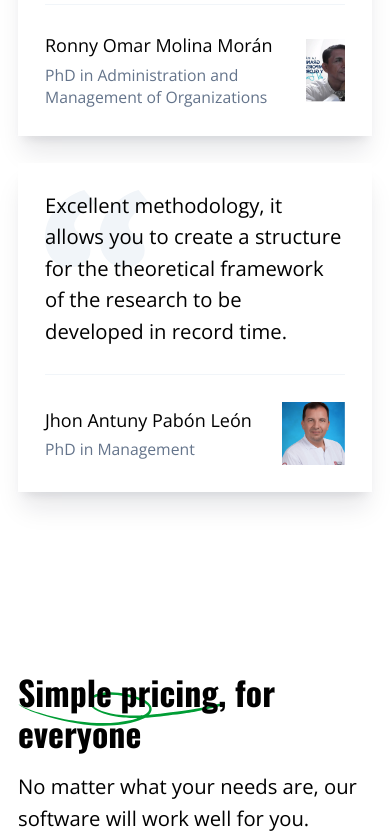
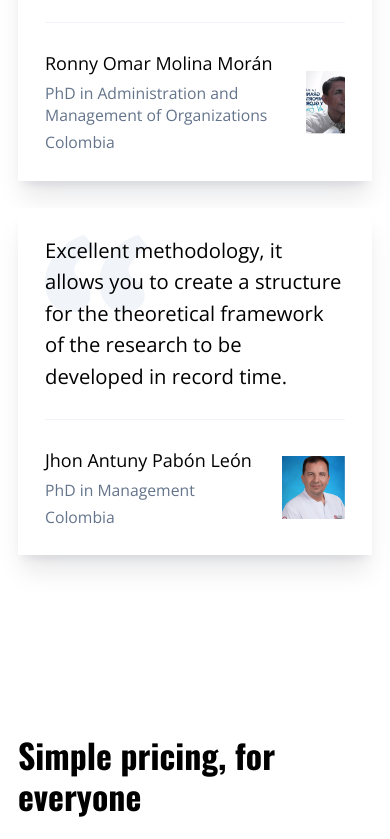
Before and after one commit to coreofscience/tos.coreofscience.org, a React (Vite) app: page / in a window 390 px wide. Shown: the part 4240-5079 px from the top of the page. Built offline with nearby package versions, Linux system fonts and the light colour scheme; no server answers.

Commit message:
Organize the pricing section, FAQ, Footer, Header and Testimonials

```diff
--- a/src/App.tsx
+++ b/src/App.tsx
@@ -19,6 +19,7 @@ const UserProvider = React.lazy(
   () => import("./components/providers/UserProvider")
 );
 const Sap = React.lazy(() => import("./components/pages/docs/Sap"))
+const FAQ = React.lazy(() => import("./components/pages/docs/FAQ"))
 const Home = React.lazy(() => import("./components/pages/Home"))
 
 const queryClient = new QueryClient();
@@ -49,6 +50,7 @@ const App = () => {
                     element={<Result />}
                   />
                   <Route path="/docs/sap" element={<Sap />} />
+                  <Route path="/docs/faq" element={<FAQ />} />
                   <Route path="*" element={<NotFound />} />
                 </Routes>
               </AppLayout>
--- a/src/components/layout/Footer.tsx
+++ b/src/components/layout/Footer.tsx
@@ -1,9 +1,12 @@
+import { Link } from "react-router-dom"
+
 import CoreOfScience from "../vectors/CoreOfScience";
 import GitHubIcon from "../vectors/GitHubIcon";
 import FacebookIcon from "../vectors/FacebookIcon";
 import YoutubeIcon from "../vectors/YoutubeIcon";
 import TwitterIcon from "../vectors/TwitterIcon";
 import Reference from "../tree/Reference";
+import NavBar from "./NavBar";
 
 const Footer = () => (
   <div className="flex flex-col gap-4 py-8 md:py-16 md:gap-8">
@@ -191,6 +194,18 @@ const Footer = () => (
         project. &copy; 2020 Core of Science.
       </span>
     </div>
+    <div className="flex justify-center">
+      <div className="hidden gap-1 md:gap-4 lg:gap-8 lg:flex">
+        <NavBar />
+        <ul>
+          <li>
+            <Link className="text-leaf hover:text-leaf-900" to="/docs/faq">
+              FAQ
+            </Link>
+          </li>
+        </ul>
+      </div>
+    </div>
   </div>
 );
 
--- a/src/components/layout/Header.tsx
+++ b/src/components/layout/Header.tsx
@@ -5,6 +5,7 @@ import useUser from "../../hooks/useUser";
 import TreeOfScience from "../vectors/TreeOfScience";
 import useFirebase from "../../hooks/useFirebase";
 import HamburgerMenu from "./HamburgerMenu";
+import NavBar from "./NavBar";
 
 const Header = () => {
   const firebase = useFirebase();
@@ -21,19 +22,9 @@ const Header = () => {
       </h2>
      </Link>
      {location.pathname === "/" && (
-      <>
-       <div className="hidden gap-1 md:gap-4 lg:gap-8 lg:flex">
-        <ul>
-         <li><a className="text-leaf hover:text-leaf-900" href="#how-it-works">How it works</a></li>
-        </ul>
-        <ul>
-         <li><a className="text-leaf hover:text-leaf-900" href="#testimonials">Testimonials</a></li>
-        </ul>
-        <ul>
-         <li><a className="text-leaf hover:text-leaf-900" href="#pricing">Pricing</a></li>
-        </ul>
-       </div>
-      </>
+      <div className="hidden gap-1 md:gap-4 lg:gap-8 lg:flex">
+       <NavBar />
+      </div>
      )}
     </div>
     <div className="flex flex-row items-center gap-2">
--- a/src/components/pages/Home/Pricing.tsx
+++ b/src/components/pages/Home/Pricing.tsx
@@ -1,11 +1,11 @@
 import { FC } from "react";
+
 import PricingCard from "./PricingCard";
 import {
  includedFeaturesForFree,
  includedFeaturesForBasic,
  includedFeaturesForPro,
 } from "./constanst";
-import UnderlineIconForPricing from "../../vectors/UnderlineIconForPricing";
 
 const Pricing: FC = () => {
  return (
@@ -14,7 +14,6 @@ const Pricing: FC = () => {
     <div className="md:text-center">
      <h2 className="text-3xl font-tall sm:text-4xl">
       <span className="relative whitespace-nowrap">
-       <UnderlineIconForPricing />
        <span className="relative">Simple pricing,</span>
       </span>{" "}
       for everyone
@@ -23,13 +22,7 @@ const Pricing: FC = () => {
       No matter what your needs are, our software will work well for you.
      </p>
     </div>
-    <div className="grid max-w-2xl grid-cols-1 gap-y-10 sm:mx-auto lg:-mx-8 lg:max-w-none lg:grid-cols-3 xl:mx-0 xl:gap-x-8">
-     <PricingCard
-      name="Free"
-      description="No need to register or pay, start creating your trees right now."
-      price="$0/month"
-      features={includedFeaturesForFree}
-     />
+    <div className="grid max-w-2xl grid-cols-1 gap-y-10 sm:mx-auto lg:-mx-8 lg:max-w-3xl lg:place-self-center lg:gap-x-8 lg:grid-cols-2 xl:mx-0 xl:gap-x-8">
      <PricingCard
       name="Pro"
       description="Contact us and we will understand your needs and give you the best offer that suits your needs."
--- a/src/components/pages/Home/TestimonialCard.tsx
+++ b/src/components/pages/Home/TestimonialCard.tsx
@@ -6,9 +6,10 @@ type Props = {
  name: string;
  occupation: string;
  img: string;
+ country: string
 };
 
-const TestimonialCard: FC<Props> = ({ review, name, occupation, img }: Props) => {
+const TestimonialCard: FC<Props> = ({ review, name, occupation, img, country }: Props) => {
  return (
   <li>
    <figure className="relative bg-white p-6 shadow-xl shadow-slate-900/10">
@@ -20,6 +21,7 @@ const TestimonialCard: FC<Props> = ({ review, name, occupation, img }: Props) =>
      <div>
       <div>{name}</div>
       <div className="mt-1 text-sm text-slate-500">{occupation}</div>
+      <div className="mt-1 text-sm text-slate-500">{country}</div>
      </div>
      <div className="overflow-hidden bg-slate-50">
       <img
--- a/src/components/pages/Home/Testimonials.tsx
+++ b/src/components/pages/Home/Testimonials.tsx
@@ -17,6 +17,7 @@ const Testimonials: FC = () => {
        name="Jose Miguel Lopez Zuluaga"
        occupation="Industrial Engineer"
        img="/assets/testimonials/jose-miguel-lopez.png"
+       country="Colombia"
       />
      </ul>
     </li>
@@ -27,6 +28,7 @@ const Testimonials: FC = () => {
        name="Ronny Omar Molina Morán"
        occupation="PhD in Administration and Management of Organizations"
        img="/assets/testimonials/ronny-omar-molina.png"
+       country="Colombia"
       />
      </ul>
     </li>
@@ -37,6 +39,7 @@ const Testimonials: FC = () => {
        name="Jhon Antuny Pabón León"
        occupation="PhD in Management"
        img="/assets/testimonials/jhon-antuny.png"
+       country="Colombia"
       />
      </ul>
     </li>
--- a/src/components/pages/Home/index.tsx
+++ b/src/components/pages/Home/index.tsx
@@ -5,7 +5,6 @@ const FileDropper = React.lazy(() => import("../../upload/FileDropper"));
 import Testimonials from "./Testimonials";
 import Hero from "./Hero";
 import Pricing from "./Pricing";
-import FAQ from "./FAQ";
 import GetStarted from "./GetStarted";
 import HowItWorks from "./HowItWorks";
 
@@ -29,7 +28,6 @@ const Home: FC = () => {
    <GetStarted />
    <Testimonials />
    <Pricing />
-   <FAQ />
   </div>
  );
 };
--- a/src/components/vectors/UnderlineIconForPricing.tsx
+++ /dev/null
@@ -1,20 +0,0 @@
-import { FC } from "react";
-
-const UnderlineIconForPricing: FC = () => {
- return (
-  <svg
-   aria-hidden="true"
-   viewBox="0 0 281 40"
-   preserveAspectRatio="none"
-   className="absolute left-0 top-1/2 h-[1em] w-full fill-leaf">
-   <path
-    fillRule="evenodd"
-    clipRule="evenodd"
-    d="M240.172 22.994c-8.007 1.246-15.477 2.23-31.26 4.114-18.506 2.21-26.323 2.977-34.487 3.386-2.971.149-3.727.324-6.566 1.523-15.124 6.388-43.775 9.404-69.425 7.31-26.207-2.14-50.986-7.103-78-15.624C10.912 20.7.988 16.143.734 14.657c-.066-.381.043-.344 1.324.456 10.423 6.506 49.649 16.322 77.8 19.468 23.708 2.65 38.249 2.95 55.821 1.156 9.407-.962 24.451-3.773 25.101-4.692.074-.104.053-.155-.058-.135-1.062.195-13.863-.271-18.848-.687-16.681-1.389-28.722-4.345-38.142-9.364-15.294-8.15-7.298-19.232 14.802-20.514 16.095-.934 32.793 1.517 47.423 6.96 13.524 5.033 17.942 12.326 11.463 18.922l-.859.874.697-.006c2.681-.026 15.304-1.302 29.208-2.953 25.845-3.07 35.659-4.519 54.027-7.978 9.863-1.858 11.021-2.048 13.055-2.145a61.901 61.901 0 0 0 4.506-.417c1.891-.259 2.151-.267 1.543-.047-.402.145-2.33.913-4.285 1.707-4.635 1.882-5.202 2.07-8.736 2.903-3.414.805-19.773 3.797-26.404 4.829Zm40.321-9.93c.1-.066.231-.085.29-.041.059.043-.024.096-.183.119-.177.024-.219-.007-.107-.079ZM172.299 26.22c9.364-6.058 5.161-12.039-12.304-17.51-11.656-3.653-23.145-5.47-35.243-5.576-22.552-.198-33.577 7.462-21.321 14.814 12.012 7.205 32.994 10.557 61.531 9.831 4.563-.116 5.372-.288 7.337-1.559Z"
-   >
-   </path>
-  </svg>
- );
-};
-
-export default  UnderlineIconForPricing;
```
Also changed, not shown: src/components/pages/docs/FAQ.tsx (renamed from src/components/pages/Home/FAQ.tsx).
